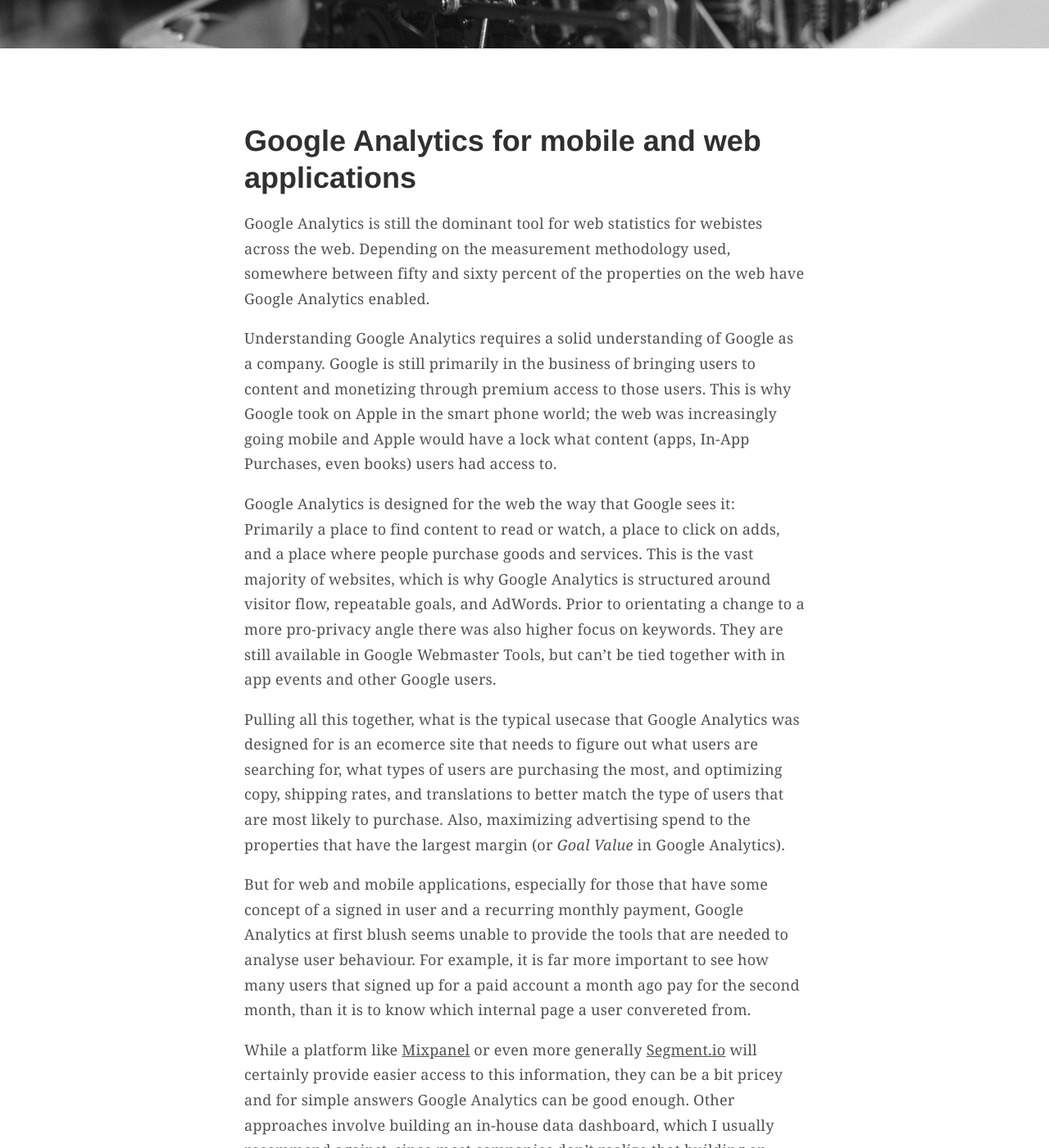
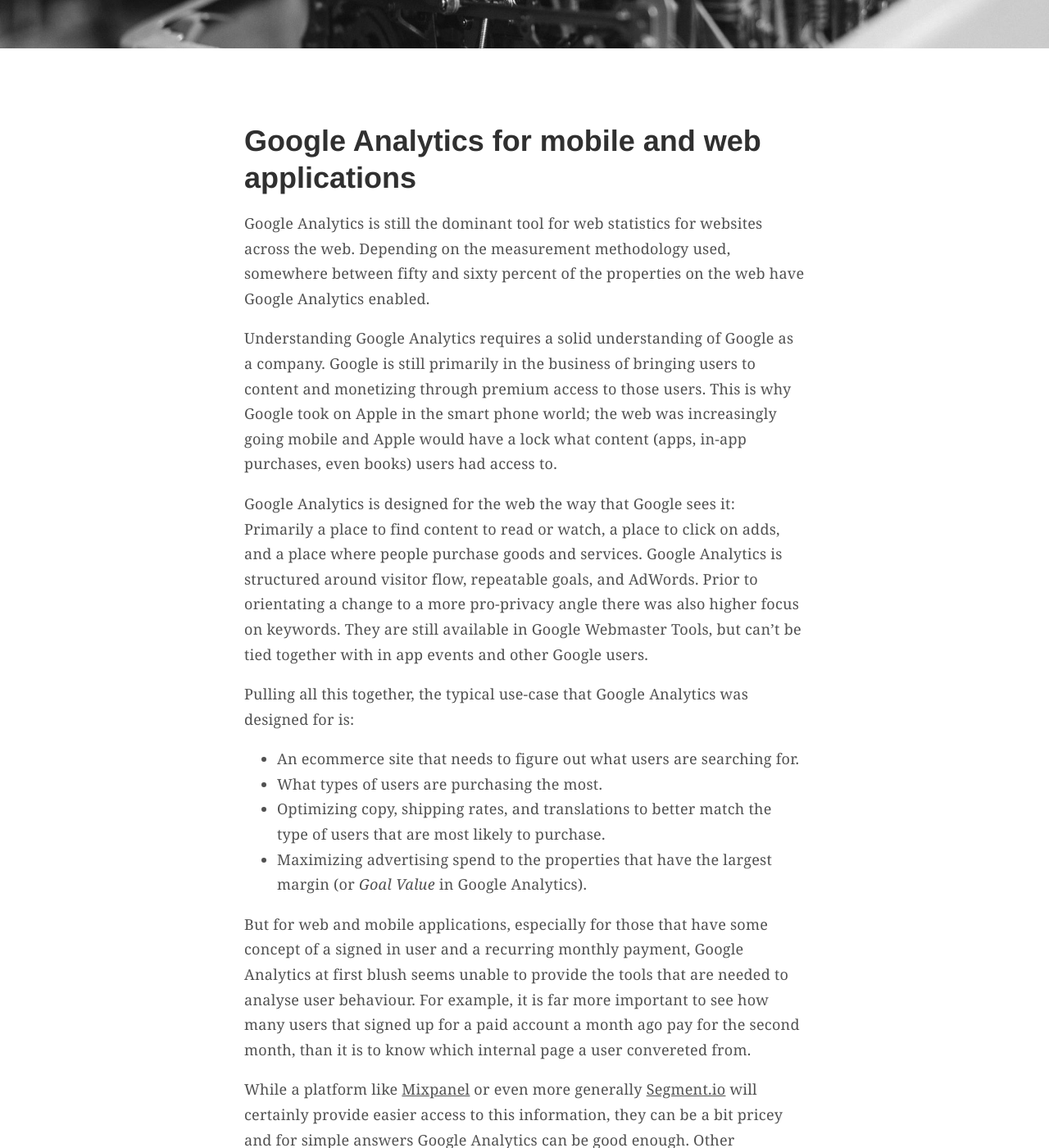
Before and after one commit to venn/blog, a Jekyll site: the page built from _posts/2014-08-18-google-analytics-for-apps.md, in a window 1280 px wide and 1400 px high, scrolled down 291 px. Shown: the whole window at 82% size. Built offline with Jekyll 4.4.1, drawn with Linux system fonts in a browser that asks for light colours; comment, search, counter and statistics services are not loaded; some of the changed text lies outside the part shown.

Commit message:
copy editing

```diff
--- a/_posts/2014-08-18-google-analytics-for-apps.md
+++ b/_posts/2014-08-18-google-analytics-for-apps.md
@@ -6,13 +6,18 @@
 type: draft
 ---
 
-Google Analytics is still the dominant tool for web statistics for webistes across the web. Depending on the measurement methodology used, somewhere between fifty and sixty percent of the properties on the web have Google Analytics enabled.
+Google Analytics is still the dominant tool for web statistics for websites across the web. Depending on the measurement methodology used, somewhere between fifty and sixty percent of the properties on the web have Google Analytics enabled.
 
-Understanding Google Analytics requires a solid understanding of Google as a company. Google is still primarily in the business of bringing users to content and monetizing through premium access to those users. This is why Google took on Apple in the smart phone world; the web was increasingly going mobile and Apple would have a lock what content (apps, In-App Purchases, even books) users had access to.
+Understanding Google Analytics requires a solid understanding of Google as a company. Google is still primarily in the business of bringing users to content and monetizing through premium access to those users. This is why Google took on Apple in the smart phone world; the web was increasingly going mobile and Apple would have a lock what content (apps, in-app purchases, even books) users had access to.
 
-Google Analytics is designed for the web the way that Google sees it: Primarily a place to find content to read or watch, a place to click on adds, and a place where people purchase goods and services. This is the vast majority of websites, which is why Google Analytics is structured around visitor flow, repeatable goals, and AdWords. Prior to orientating a change to a more pro-privacy angle there was also higher focus on keywords. They are still available in Google Webmaster Tools, but can't be tied together with in app events and other Google users.
+Google Analytics is designed for the web the way that Google sees it: Primarily a place to find content to read or watch, a place to click on adds, and a place where people purchase goods and services. Google Analytics is structured around visitor flow, repeatable goals, and AdWords. Prior to orientating a change to a more pro-privacy angle there was also higher focus on keywords. They are still available in Google Webmaster Tools, but can't be tied together with in app events and other Google users.
 
-Pulling all this together, what is the typical usecase that Google Analytics was designed for is an ecomerce site that needs to figure out what users are searching for, what types of users are purchasing the most, and optimizing copy, shipping rates, and translations to better match the type of users that are most likely to purchase. Also, maximizing advertising spend to the properties that have the largest margin (or *Goal Value* in Google Analytics).
+Pulling all this together, the typical use-case that Google Analytics was designed for is:
+
+* An ecommerce site that needs to figure out what users are searching for.
+* What types of users are purchasing the most.
+* Optimizing copy, shipping rates, and translations to better match the type of users that are most likely to purchase.
+* Maximizing advertising spend to the properties that have the largest margin (or *Goal Value* in Google Analytics).
 
 But for web and mobile applications, especially for those that have some concept of a signed in user and a recurring monthly payment, Google Analytics at first blush seems unable to provide the tools that are needed to analyse user behaviour. For example, it is far more important to see how many users that signed up for a paid account a month ago pay for the second month, than it is to know which internal page a user convereted from.
 
```
Also changed, not shown: other parts of _posts/2014-08-18-google-analytics-for-apps.md (+14 -8 lines).
